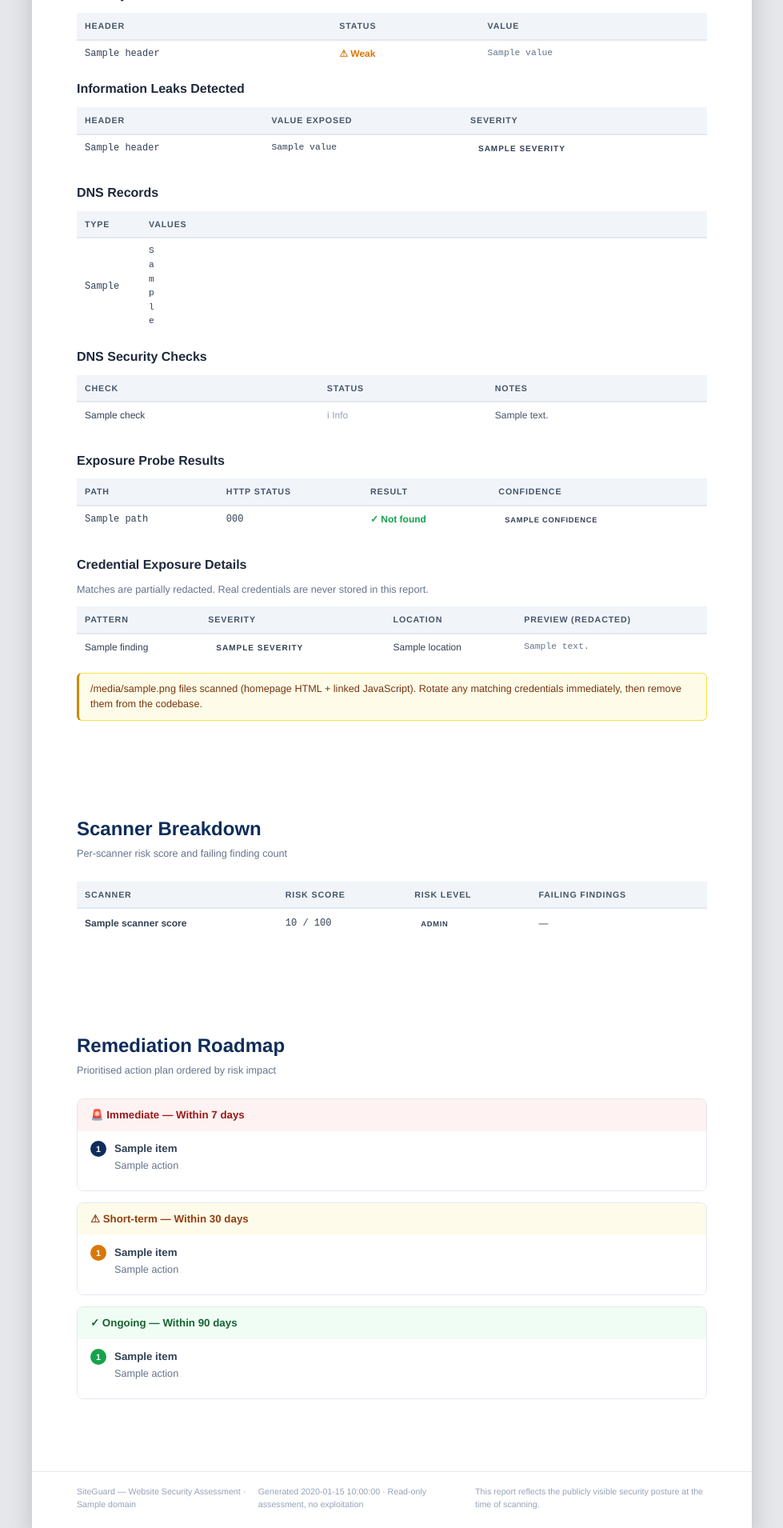
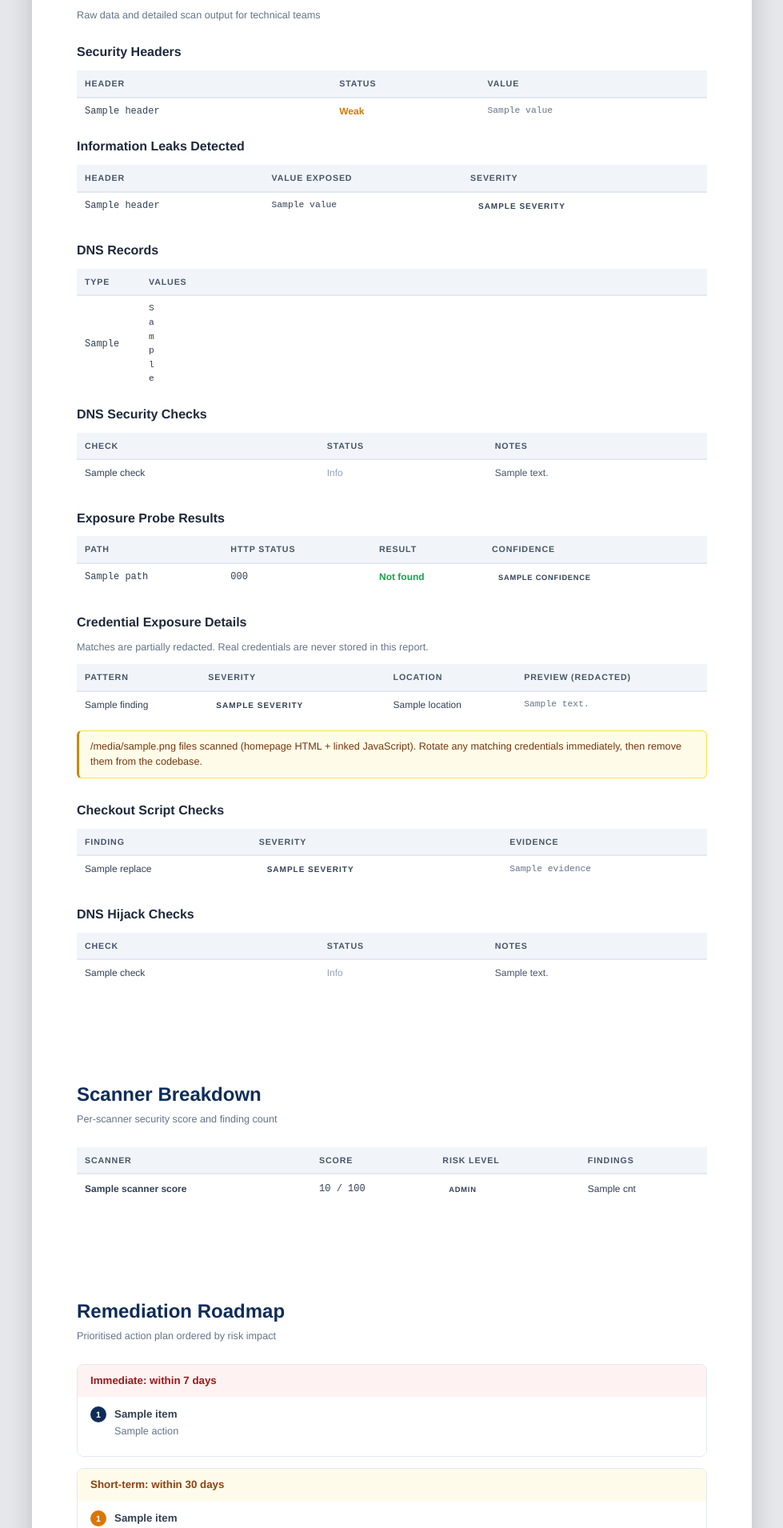
Before and after one commit to Russell1298/app, a Python web app: template backend/reports/templates/report.html in a window 1280 px wide. Shown: the part 4010-5920 px from the top of the page at 80% size, without its empty margins (150-1129 px from the left). Run offline with Jinja, Linux system fonts and the light colour scheme; the template is opened without the code that fills it: most values are stand-ins (such as "Sample title", 1, 10 or a date in 2020).

Commit message:
Rebuild PDF report: Sekura branding, dashboard-matching security score, all 9 scanners
The report previously printed the internal risk score (9) where the
dashboard showed the security score (91), carried SiteGuard branding,
omitted the checkout script and DNS hijack scanners everywhere, and used
icon glyphs the PDF font cannot render.

Co-Authored-By: Claude Fable 5 <noreply@anthropic.com>
Claude-Session: https://claude.ai/code/session_018fPv59MuFL5CJn4CSGTxsr

```diff
--- a/backend/reports/generator.py
+++ b/backend/reports/generator.py
@@ -157,9 +157,9 @@ def _top_findings(
                     ),
                     "remediation": (
                         "Remove this credential from your website's code right away, then "
-                        "change it (rotate it) with the service it belongs to — assume it's "
+                        "change it (rotate it) with the service it belongs to; assume it has "
                         "already been seen. Keep secrets in server-side environment variables, "
-                        "never in code that ships to the browser."
+                        "out of any code that ships to the browser."
                     ),
                     "evidence": f"URL: {f.source_url}\nLocation: {f.location}\nPreview: {f.match_preview}",
                 })
--- a/backend/reports/templates/report.html
+++ b/backend/reports/templates/report.html
@@ -2,7 +2,7 @@
 <html lang="en">
 <head>
 <meta charset="utf-8">
-<title>Security Assessment — {{ result.domain }}</title>
+<title>Security Assessment: {{ result.domain }}</title>
 <style>
   /* ── Reset & base ─────────────────────────────────────── */
   *, *::before, *::after { box-sizing: border-box; margin: 0; padding: 0; }
@@ -486,8 +486,8 @@
 <div class="cover">
 
   <div class="cover-logo">
-    <span class="cover-logo-icon">🛡</span>
-    SiteGuard
+    <span class="cover-logo-icon" style="color:#0f2d5a;font-weight:800">S</span>
+    Sekura
   </div>
 
   <div class="cover-label">Website Security Assessment</div>
@@ -498,9 +498,9 @@
   <div class="cover-risk-row">
     <div class="cover-score-block">
       <div class="cover-score-num" style="color:{{ ring_color }}">
-        {{ result.overall_risk_score }}<span class="cover-score-sub">/100</span>
+        {{ security_score }}<span class="cover-score-sub">/100</span>
       </div>
-      <div class="cover-score-caption">Overall Risk Score</div>
+      <div class="cover-score-caption">Security Score</div>
     </div>
     <div class="cover-divider"></div>
     <div>
@@ -545,7 +545,7 @@
     <div class="exec-grid">
       <!-- Score ring -->
       <div class="score-circle">
-        {% set score = result.overall_risk_score %}
+        {% set score = security_score %}
         {% set r = 44 %}
         {% set circ = 2 * 3.14159 * r %}
         {% set offset = circ - (score / 100) * circ %}
@@ -563,7 +563,7 @@
             {{ score }}<small>/100</small>
           </div>
         </div>
-        <div class="score-label">Overall Risk</div>
+        <div class="score-label">Security Score</div>
       </div>
 
       <!-- Summary text -->
@@ -582,7 +582,7 @@
 
     <!-- Score cards with /100 context -->
     <div class="score-cards">
-      {% for label, sc, level in scanner_scores %}
+      {% for label, sc, level, cnt in scanner_scores %}
       <div class="score-card">
         <div class="score-card-label">{{ label }}</div>
         <div class="score-card-value">{{ sc }}<span class="score-card-of"> /100</span></div>
@@ -610,18 +610,18 @@
           {% if row.worst %}
           <span class="severity-badge sev-{{ row.worst }}">{{ row.worst }}</span>
           {% else %}
-          <span class="icon-pass">✓ Clear</span>
+          <span class="icon-pass">None</span>
           {% endif %}
         </td>
         <td>
           {% if row.worst in ('high', 'critical') %}
-          <span class="icon-fail">⚑ Action required</span>
+          <span class="icon-fail">Action required</span>
           {% elif row.worst == 'medium' %}
-          <span class="icon-warn">⚠ Review recommended</span>
+          <span class="icon-warn">Review recommended</span>
           {% elif row.worst == 'low' %}
-          <span class="icon-info">ℹ Minor issues</span>
+          <span class="icon-info">Minor issues</span>
           {% else %}
-          <span class="icon-pass">✓ No issues</span>
+          <span class="icon-pass">No issues</span>
           {% endif %}
         </td>
       </tr>
@@ -691,14 +691,22 @@
         <div class="method-card-title">Fingerprinting</div>
         <div class="method-card-body">Identifies server software, CMS, frameworks, and CDN from headers, cookies, and page content.</div>
       </div>
+      <div class="method-card">
+        <div class="method-card-title">Checkout Scripts</div>
+        <div class="method-card-body">Inventories third-party JavaScript loaded on the homepage and checkout pages and checks each script for integrity protection.</div>
+      </div>
+      <div class="method-card">
+        <div class="method-card-title">DNS Hijack Detection</div>
+        <div class="method-card-body">Compares answers from several public DNS resolvers to detect tampering, and checks whether DNSSEC protects the domain's records.</div>
+      </div>
     </div>
 
     <div class="section-title" style="margin-top:22px">Out of Scope</div>
     <div class="callout callout-warn">
-      This report does <strong>not</strong> include: authenticated scanning, brute-force attempts,
+      This report excludes: authenticated scanning, brute-force attempts,
       exploit testing, social engineering, physical security, internal network assessment,
-      or manual code review. Findings reflect publicly observable signals — not confirmed
-      exploitability. For a full penetration test, engage a certified security professional.
+      and manual code review. Findings reflect publicly observable signals; exploitability
+      was not confirmed. For a full penetration test, engage a certified security professional.
     </div>
   </div>
 
@@ -768,9 +775,9 @@
     <!-- Confidence legend -->
     <div class="conf-legend">
       <strong>Confidence levels:</strong>
-      &nbsp;<span class="conf-badge conf-confirmed">Confirmed</span> — response body contains signatures of real sensitive content &nbsp;·&nbsp;
-      <span class="conf-badge conf-likely">Likely</span> — accessible path matches a known risk pattern &nbsp;·&nbsp;
-      <span class="conf-badge conf-possible">Possible</span> — endpoint exists; exploitability could not be verified
+      &nbsp;<span class="conf-badge conf-confirmed">Confirmed</span> response body contains signatures of sensitive content. &nbsp;
+      <span class="conf-badge conf-likely">Likely</span> accessible path matches a known risk pattern. &nbsp;
+      <span class="conf-badge conf-possible">Possible</span> endpoint exists; exploitability was not verified.
     </div>
 
     <table>
@@ -804,16 +811,16 @@
       <tr>
         <td class="mono">{{ s.subdomain }}</td>
         <td>
-          {% if s.resolves %}<span class="icon-pass">✓ Live</span>
-          {% else %}<span class="icon-info">— Not resolving</span>{% endif %}
+          {% if s.resolves %}<span class="icon-pass">Live</span>
+          {% else %}<span class="icon-info">Not resolving</span>{% endif %}
         </td>
-        <td class="mono" style="font-size:8.5pt;color:#64748b">{{ s.ip_addresses | join(', ') or '—' }}</td>
+        <td class="mono" style="font-size:8.5pt;color:#64748b">{{ s.ip_addresses | join(', ') }}</td>
       </tr>
       {% endfor %}
       {% if all_subdomains | length > 25 %}
       <tr>
         <td colspan="3" style="color:#94a3b8;font-size:8.5pt;text-align:center">
-          + {{ all_subdomains | length - 25 }} more — see Technical Appendix
+          + {{ all_subdomains | length - 25 }} more; see Technical Appendix
         </td>
       </tr>
       {% endif %}
@@ -920,7 +927,7 @@
 <div class="content page-break">
   <div class="page-heading">Security Findings</div>
   <p style="color:#16a34a;font-weight:600;padding:20px 0;font-size:11pt">
-    ✓ No security issues were detected in this assessment.
+    No security issues were detected in this assessment.
   </p>
 </div>
 {% endif %}
@@ -943,11 +950,11 @@
       <tr>
         <td class="mono">{{ f.header }}</td>
         <td>
-          {% if f.status == 'present' %}<span class="icon-pass">✓ Present</span>
-          {% elif f.status == 'missing' %}<span class="icon-fail">✗ Missing</span>
-          {% else %}<span class="icon-warn">⚠ Weak</span>{% endif %}
+          {% if f.status == 'present' %}<span class="icon-pass">Present</span>
+          {% elif f.status == 'missing' %}<span class="icon-fail">Missing</span>
+          {% else %}<span class="icon-warn">Weak</span>{% endif %}
         </td>
-        <td class="mono" style="font-size:8.5pt;color:#64748b">{{ f.value or '—' }}</td>
+        <td class="mono" style="font-size:8.5pt;color:#64748b">{{ f.value or '' }}</td>
       </tr>
       {% endfor %}
     </table>
@@ -989,10 +996,10 @@
       <tr>
         <td>{{ f.check }}</td>
         <td>
-          {% if f.status == 'pass' %}<span class="icon-pass">✓ Pass</span>
-          {% elif f.status == 'fail' %}<span class="icon-fail">✗ Fail</span>
-          {% elif f.status == 'warn' %}<span class="icon-warn">⚠ Warn</span>
-          {% else %}<span class="icon-info">ℹ Info</span>{% endif %}
+          {% if f.status == 'pass' %}<span class="icon-pass">Pass</span>
+          {% elif f.status == 'fail' %}<span class="icon-fail">Fail</span>
+          {% elif f.status == 'warn' %}<span class="icon-warn">Warn</span>
+          {% else %}<span class="icon-info">Info</span>{% endif %}
         </td>
         <td style="font-size:9pt;color:#475569">{{ f.description }}</td>
       </tr>
@@ -1012,8 +1019,8 @@
       <tr><td>Valid from</td><td class="mono">{{ cert.not_before }}</td></tr>
       <tr><td>Valid until</td><td class="mono">{{ cert.not_after }}</td></tr>
       <tr><td>Days remaining</td><td>{{ cert.days_until_expiry }}</td></tr>
-      <tr><td>Self-signed</td><td>{{ 'Yes ⚠' if cert.is_self_signed else 'No ✓' }}</td></tr>
-      <tr><td>Subject Alt Names</td><td class="mono">{{ cert.sans | join(', ') or '—' }}</td></tr>
+      <tr><td>Self-signed</td><td>{{ 'Yes' if cert.is_self_signed else 'No' }}</td></tr>
+      <tr><td>Subject Alt Names</td><td class="mono">{{ cert.sans | join(', ') }}</td></tr>
       <tr><td>Serial number</td><td class="mono">{{ cert.serial_number }}</td></tr>
     </table>
 
@@ -1050,19 +1057,19 @@
         <td class="mono">{{ f.status_code }}</td>
         <td>
           {% if f.exposed and f.status_code == 200 and f.severity != 'info' %}
-          <span class="icon-fail">⚑ Flagged — {{ f.severity }}</span>
+          <span class="icon-fail">Flagged: {{ f.severity }}</span>
           {% elif f.exposed and f.status_code == 403 %}
           <span class="icon-warn">Blocked (403)</span>
           {% elif f.severity == 'info' %}
-          <span class="icon-info">ℹ Informational</span>
+          <span class="icon-info">Informational</span>
           {% else %}
-          <span class="icon-pass">✓ Not found</span>
+          <span class="icon-pass">Not found</span>
           {% endif %}
         </td>
         <td>
           {% if f.confidence %}
           <span class="conf-badge conf-{{ f.confidence }}">{{ f.confidence | title }}</span>
-          {% else %}—{% endif %}
+          {% endif %}
         </td>
       </tr>
       {% endfor %}
@@ -1094,6 +1101,51 @@
   </div>
   {% endif %}
 
+  <!-- Checkout script inventory -->
+  {% if result.checkout_scripts %}
+  <div class="section">
+    <h3>Checkout Script Checks</h3>
+    {% if result.checkout_scripts.findings %}
+    <table>
+      <tr><th>Finding</th><th>Severity</th><th>Evidence</th></tr>
+      {% for f in result.checkout_scripts.findings %}
+      <tr>
+        <td>{{ f.finding_id.replace('_', ' ') | capitalize }}</td>
+        <td><span class="severity-badge sev-{{ f.severity }}">{{ f.severity | upper }}</span></td>
+        <td class="mono" style="font-size:8.5pt;color:#64748b">{{ f.evidence }}</td>
+      </tr>
+      {% endfor %}
+    </table>
+    {% else %}
+    <p style="font-size:9.5pt;color:#475569;margin-bottom:16px">
+      {{ result.checkout_scripts.pages_scanned | length }} page(s) scanned. No payment script issues were found.
+    </p>
+    {% endif %}
+  </div>
+  {% endif %}
+
+  <!-- DNS hijack checks -->
+  {% if result.dns_hijack %}
+  <div class="section">
+    <h3>DNS Hijack Checks</h3>
+    <table>
+      <tr><th>Check</th><th>Status</th><th>Notes</th></tr>
+      {% for f in result.dns_hijack.findings %}
+      <tr>
+        <td>{{ f.check }}</td>
+        <td>
+          {% if f.status == 'pass' %}<span class="icon-pass">Pass</span>
+          {% elif f.status == 'fail' %}<span class="icon-fail">Fail</span>
+          {% elif f.status == 'warn' %}<span class="icon-warn">Warn</span>
+          {% else %}<span class="icon-info">Info</span>{% endif %}
+        </td>
+        <td style="font-size:9pt;color:#475569">{{ f.description }}</td>
+      </tr>
+      {% endfor %}
+    </table>
+  </div>
+  {% endif %}
+
   <!-- Full subdomain list if truncated above -->
   {% if all_subdomains | length > 25 %}
   <div class="section">
@@ -1103,8 +1155,8 @@
       {% for s in all_subdomains %}
       <tr>
         <td class="mono">{{ s.subdomain }}</td>
-        <td>{% if s.resolves %}<span class="icon-pass">✓</span>{% else %}<span class="icon-info">—</span>{% endif %}</td>
-        <td class="mono" style="font-size:8.5pt;color:#64748b">{{ s.ip_addresses | join(', ') or '—' }}</td>
+        <td>{% if s.resolves %}<span class="icon-pass">Live</span>{% else %}<span class="icon-info">Not resolving</span>{% endif %}</td>
+        <td class="mono" style="font-size:8.5pt;color:#64748b">{{ s.ip_addresses | join(', ') }}</td>
       </tr>
       {% endfor %}
     </table>
@@ -1120,37 +1172,22 @@
 <div class="content page-break">
 
   <div class="page-heading">Scanner Breakdown</div>
-  <div class="page-subheading">Per-scanner risk score and failing finding count</div>
+  <div class="page-subheading">Per-scanner security score and finding count</div>
 
   <div class="section">
     <table>
       <tr>
         <th>Scanner</th>
-        <th>Risk Score</th>
+        <th>Score</th>
         <th>Risk Level</th>
-        <th>Failing Findings</th>
+        <th>Findings</th>
       </tr>
-      {% for label, sc, level in scanner_scores %}
-      {% set scanner_key = label | lower | replace(' / ', '_') | replace(' & ', '_') | replace(' ', '_') %}
+      {% for label, sc, level, cnt in scanner_scores %}
       <tr>
         <td><strong>{{ label }}</strong></td>
         <td class="mono">{{ sc }} / 100</td>
         <td><span class="score-card-badge badge-sm-{{ level }}">{{ level | upper }}</span></td>
-        <td>
-          {% if label == 'Security Headers' %}
-            {{ result.headers.summary.get('missing', 0) + result.headers.summary.get('weak', 0) }}
-          {% elif label == 'DNS &amp; Email' or label == 'DNS & Email' %}
-            {{ result.dns.summary.get('fail', 0) }}
-          {% elif label == 'SSL / TLS' %}
-            {{ result.ssl.summary.get('fail', 0) }}
-          {% elif label == 'Exposure' %}
-            {{ result.exposure.summary.get('exposed', 0) }}
-          {% elif label == 'Secrets' %}
-            {{ result.secrets.findings | length if result.secrets else 0 }}
-          {% else %}
-            —
-          {% endif %}
-        </td>
+        <td>{{ cnt }}</td>
       </tr>
       {% endfor %}
     </table>
@@ -1170,7 +1207,7 @@
   {% if roadmap.immediate %}
   <div class="roadmap-phase">
     <div class="roadmap-phase-header phase-immediate">
-      🚨 Immediate — Within 7 days
+      Immediate: within 7 days
     </div>
     <div class="roadmap-phase-body">
       {% for item in roadmap.immediate %}
@@ -1189,7 +1226,7 @@
   {% if roadmap.short_term %}
   <div class="roadmap-phase">
     <div class="roadmap-phase-header phase-short">
-      ⚠ Short-term — Within 30 days
+      Short-term: within 30 days
     </div>
     <div class="roadmap-phase-body">
       {% for item in roadmap.short_term %}
@@ -1208,7 +1245,7 @@
   {% if roadmap.ongoing %}
   <div class="roadmap-phase">
     <div class="roadmap-phase-header phase-ongoing">
-      ✓ Ongoing — Within 90 days
+      Ongoing: within 90 days
     </div>
     <div class="roadmap-phase-body">
       {% for item in roadmap.ongoing %}
@@ -1234,8 +1271,8 @@
 
 <!-- Minimal closing line — no separate page -->
 <div class="doc-footer">
-  <span>SiteGuard — Website Security Assessment · {{ result.domain }}</span>
-  <span>Generated {{ scan_date }} · Read-only assessment, no exploitation</span>
+  <span>Sekura Website Security Assessment: {{ result.domain }}</span>
+  <span>Generated {{ scan_date }}. Read-only assessment, no exploitation.</span>
   <span>This report reflects the publicly visible security posture at the time of scanning.</span>
 </div>
 
```
Also changed, not shown: other parts of backend/reports/templates/report.html (+11 -12 lines), backend/reports/html_report.py (+98 -52 lines).
